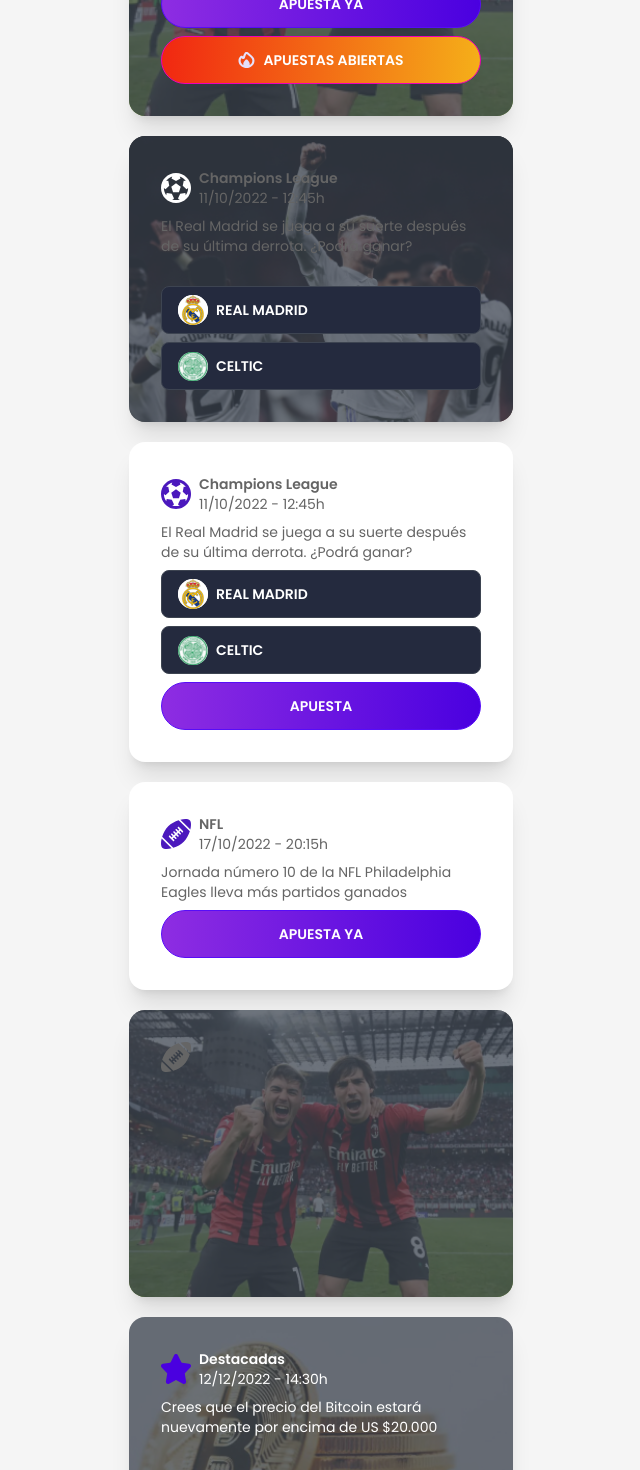
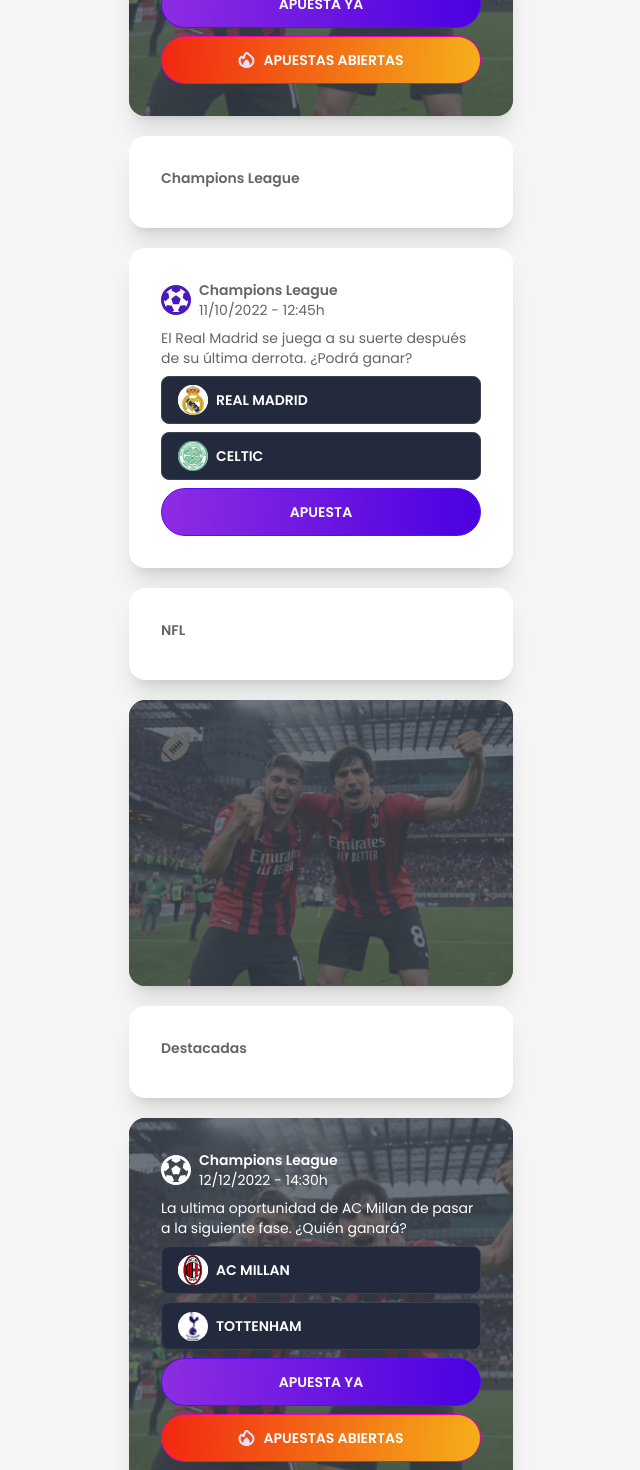
Before and after one commit to AndresBappy/Sigma, a Next.js app: page /dashboard in a window 1280 px wide. Shown: the part 260-1730 px from the top of the page, without its empty margins (319-959 px from the left). Built offline with nearby package versions, Linux system fonts and the light colour scheme; no server answers.

Commit message:
Create bets api and update dashboard page

```diff
--- /dev/null
+++ b/data/bets.json
@@ -0,0 +1,49 @@
+[
+  {
+    "id": 1,
+    "title": "Champions League",
+    "background": "/images/assets/bg-bet-1.jpg",
+    "icon": "soccer",
+    "dates": "12/12/2022 - 14:30h",
+    "description": "La ultima oportunidad de AC Millan de pasar a la siguiente fase. ¿Quién ganará?",
+    "primary": "APUESTA YA",
+    "secondary": "APUESTAS ABIERTAS",
+    "secondaryIcon": "bet",
+    "optionA": "AC Millan",
+    "optionAImage": "/images/assets/bet-1-option-a.png",
+    "optionB": "Tottenham",
+    "optionBImage": "/images/assets/bet-1-option-b.png"
+  },
+  {
+    "id": 2,
+    "title": "Champions League"
+  },
+  {
+    "id": 3,
+    "title": "Champions League",
+    "icon": "soccer",
+    "fill": "fill-purple-text",
+    "dates": "11/10/2022 - 12:45h",
+    "description": "El Real Madrid se juega a su suerte después de su última derrota. ¿Podrá ganar?",
+    "primary": "APUESTA",
+    "optionA": "Real Madrid",
+    "optionAImage": "/images/assets/bet-2-option-a.png",
+    "optionB": "Celtic",
+    "optionBImage": "/images/assets/bet-2-option-b.png"
+  },
+  {
+    "id": 4,
+    "title": "NFL"
+  },
+  {
+    "id": 5,
+    "title": "",
+    "background": "/images/assets/bg-bet-1.jpg",
+    "icon": "football",
+    "fill": "fill-gray-text"
+  },
+  {
+    "id": 6,
+    "title": "Destacadas"
+  }
+]
--- a/package.json
+++ b/package.json
@@ -16,6 +16,7 @@
     "daisyui": "^2.46.0",
     "eslint": "8.30.0",
     "eslint-config-next": "13.1.1",
+    "jotai": "^1.13.0",
     "next": "13.1.1",
     "react": "18.2.0",
     "react-dom": "18.2.0",
--- a/pages/_app.tsx
+++ b/pages/_app.tsx
@@ -1,5 +1,7 @@
 import { Poppins } from '@next/font/google';
+import { Provider } from 'jotai';
 import type { AppProps } from 'next/app';
+import { Suspense } from 'react';
 
 import 'styles/globals.css';
 
@@ -11,7 +13,11 @@
 export default function App({ Component, pageProps }: AppProps) {
   return (
     <main className={`container max-w-sm h-full ${poppins.className}`}>
-      <Component {...pageProps} />
+      <Provider>
+        <Suspense fallback={<div>Loading...</div>}>
+          <Component {...pageProps} />
+        </Suspense>
+      </Provider>
     </main>
   );
 }
--- /dev/null
+++ b/pages/api/bets/index.ts
@@ -0,0 +1,18 @@
+import { promises as fs } from 'fs';
+import { NextApiRequest, NextApiResponse } from 'next';
+import path from 'path';
+
+import { Bet } from 'interfaces/bet';
+
+type Data = {
+  success: boolean;
+  bets?: Bet[];
+  error?: string;
+};
+
+export default async function handler(req: NextApiRequest, res: NextApiResponse<Data>) {
+  const jsonDirectory = path.join(process.cwd(), 'data');
+  const fileContents = await fs.readFile(jsonDirectory + '/bets.json', 'utf8');
+
+  res.status(200).json({ success: true, bets: JSON.parse(fileContents) });
+}
--- a/pages/dashboard.tsx
+++ b/pages/dashboard.tsx
@@ -1,12 +1,17 @@
+import { useAtom } from 'jotai';
 import React from 'react';
 
 import BetCard from 'components/elements/BetCard';
+import { betsAtom } from 'state/bet';
 
 type Props = {};
 
 const Dashboard: React.FC<Props> = (props: Props) => {
+  const [bets] = useAtom(betsAtom);
+
   return (
     <div className="min-h-full">
+      {!!bets.length && bets.map((bet) => <BetCard key={bet.id} {...bet} />)}
       <BetCard
         background="/images/assets/bg-bet-1.jpg"
         title={'Champions League'}
--- /dev/null
+++ b/services/bets/getBets.ts
@@ -0,0 +1,27 @@
+// import { IInvoiceForm } from 'interfaces/payment/invoice';
+// import { useResetRecoilState } from 'recoil';
+// import { paymentDataState } from 'state/payment';
+
+interface Props {
+  // value: number;
+}
+
+export const getBets = async () => {
+  const endpoint = `${process.env.NEXT_PUBLIC_BASE_URL}/api/bets`;
+
+  const options = {
+    // signal: abortController.signal,
+    method: 'GET',
+    headers: {
+      'Content-Type': 'application/json',
+    },
+  };
+
+  const response = await fetch(endpoint, options);
+
+  if (response.status !== 200) {
+    return null;
+  }
+
+  return response.json();
+};
--- /dev/null
+++ b/state/bet/index.ts
@@ -0,0 +1,22 @@
+import { atom } from 'jotai';
+
+import { Bet } from 'interfaces/bet';
+import { getBets } from 'services/bets/getBets';
+
+export const pageAtom = atom(0);
+
+export const betsAtom = atom(async (get) => {
+  const page = get(pageAtom);
+  console.log(page);
+  const data = await getBets();
+  const bets: Bet[] = data.bets;
+  const results = bets.map((bet) => {
+    return {
+      ...bet,
+      background: bet.background || 'default',
+      type: !bet.background ? 'plain' : 'image',
+      color: !bet.background ? 'gray' : 'default',
+    };
+  });
+  return results as Bet[];
+});
```
Also changed, not shown: interfaces/bet.ts (+20 -0 lines), 1 other file (tests, documents, lock files or other folders).
